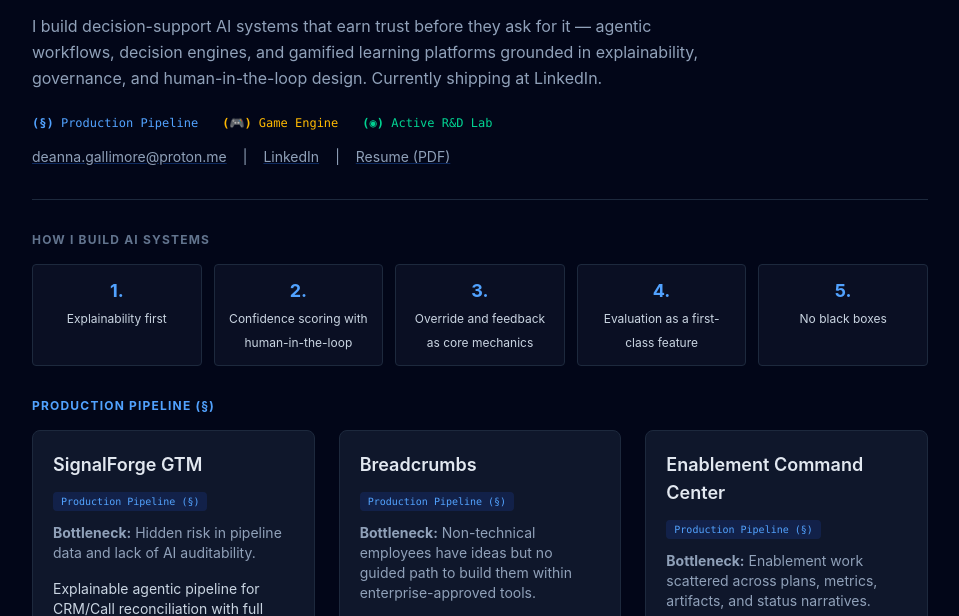
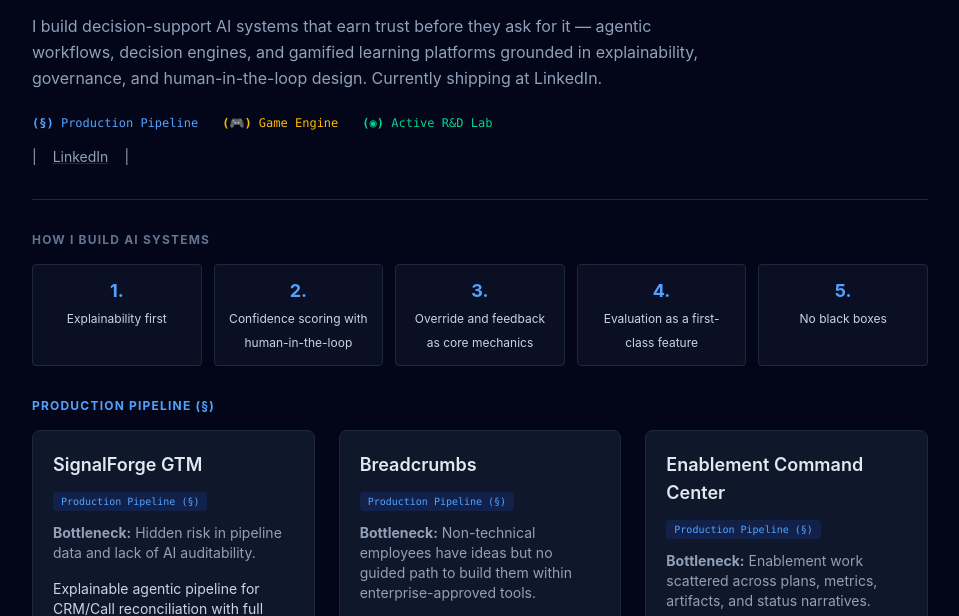
Before and after one commit to DeeGal-creator/systems-lab, a website built with Vite: page index.html in a window 1280 px wide. Shown: the part 159-775 px from the top of the page, without its empty margins (160-1119 px from the left). Built offline with nearby package versions, Linux system fonts and the light colour scheme.

Commit message:
update contact - remove email and resume

```diff
--- a/index.html
+++ b/index.html
@@ -20,11 +20,9 @@
     <span class="text-emerald-400"><strong>(◉)</strong> Active R&D Lab</span>
 </div>
        <div class="mt-4 flex gap-4 text-sm text-slate-400">
-    <a href="mailto:deanna.gallimore@proton.me" class="hover:text-blue-400 underline decoration-blue-500/30">deanna.gallimore@proton.me</a>
     <span>|</span>
     <a href="https://linkedin.com/in/deannagallimore" target="_blank" class="hover:text-blue-400 underline decoration-blue-500/30">LinkedIn</a>
     <span>|</span>
-    <a href="/resume.pdf" target="_blank" class="hover:text-blue-400 underline decoration-blue-500/30">Resume (PDF)</a>
 </div>
 
     </header>
```
